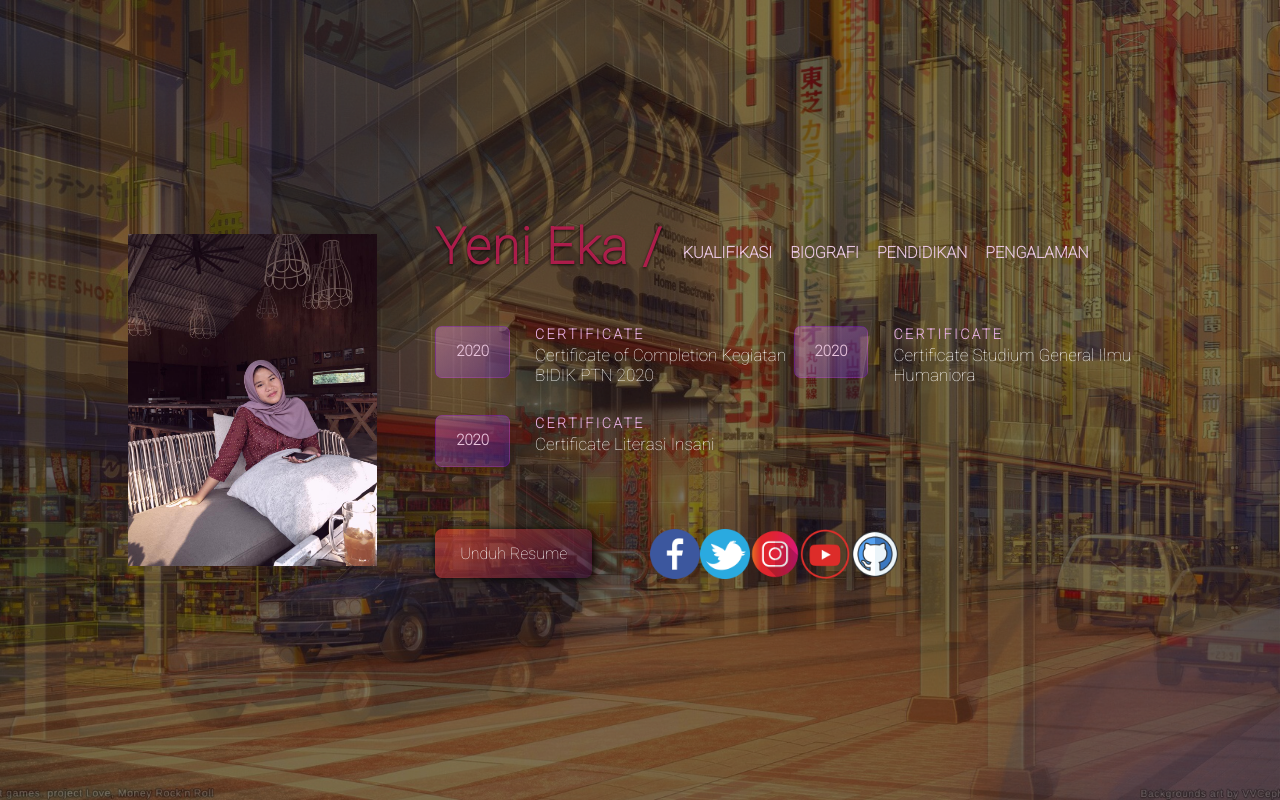
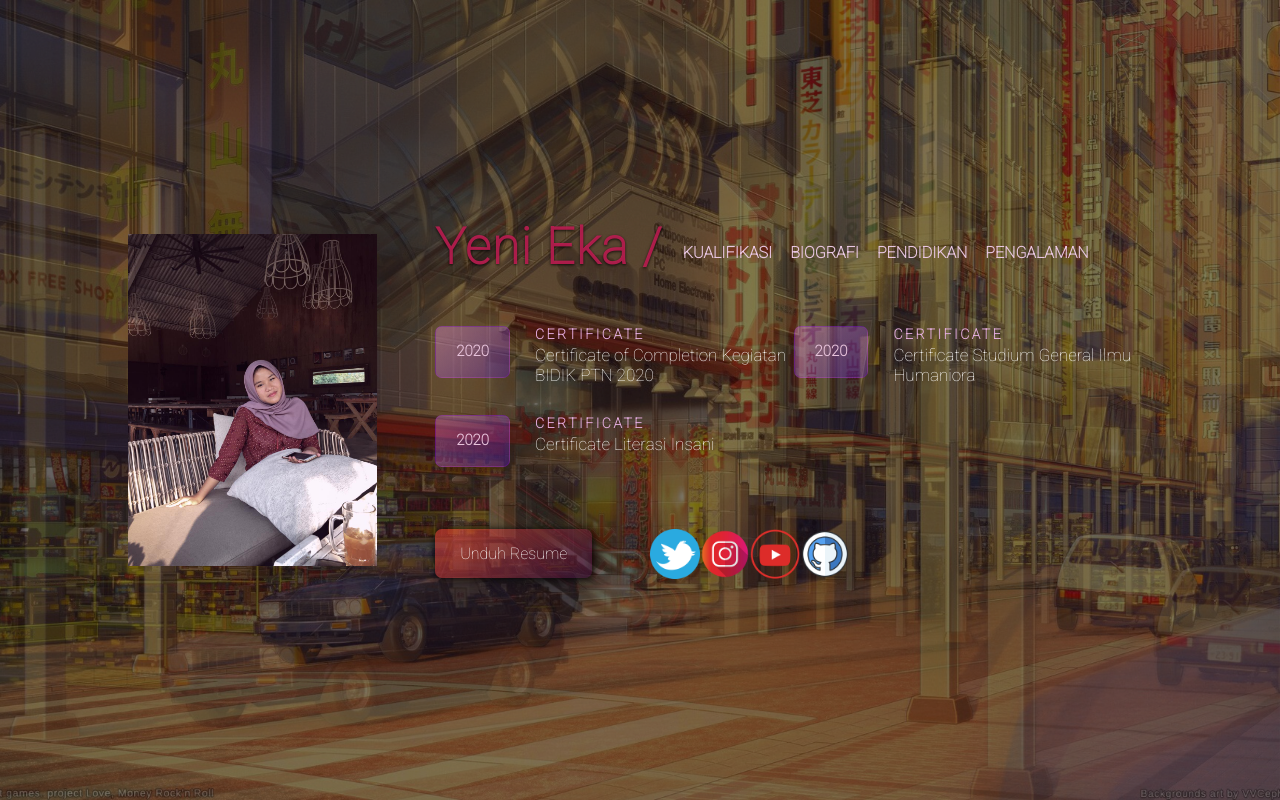
Before and after one commit to Yenieka1/Yeniekaz.github.io, a plain HTML site: page index.html in a window 1280 px wide. Drawn offline with Linux system fonts and the light colour scheme.

Commit message:
Update index.html

```diff
--- a/index.html
+++ b/index.html
@@ -174,11 +174,7 @@
                 </a>
             </div>
             <ul id="sosial-media">
-                <li>
-                    <a target="_blank" class="kontainer-sosmed" href="#">
-                        <img class="icon-sosmed" src="image/facebook.png" alt="facebook">
-                    </a>
-                </li>
+
                 <li>
                     <a target="_blank" class="kontainer-sosmed" href="https://twitter.com/yenieka89762751">
                         <img class="icon-sosmed" src="image/twitter.png" alt="twitter">
```
